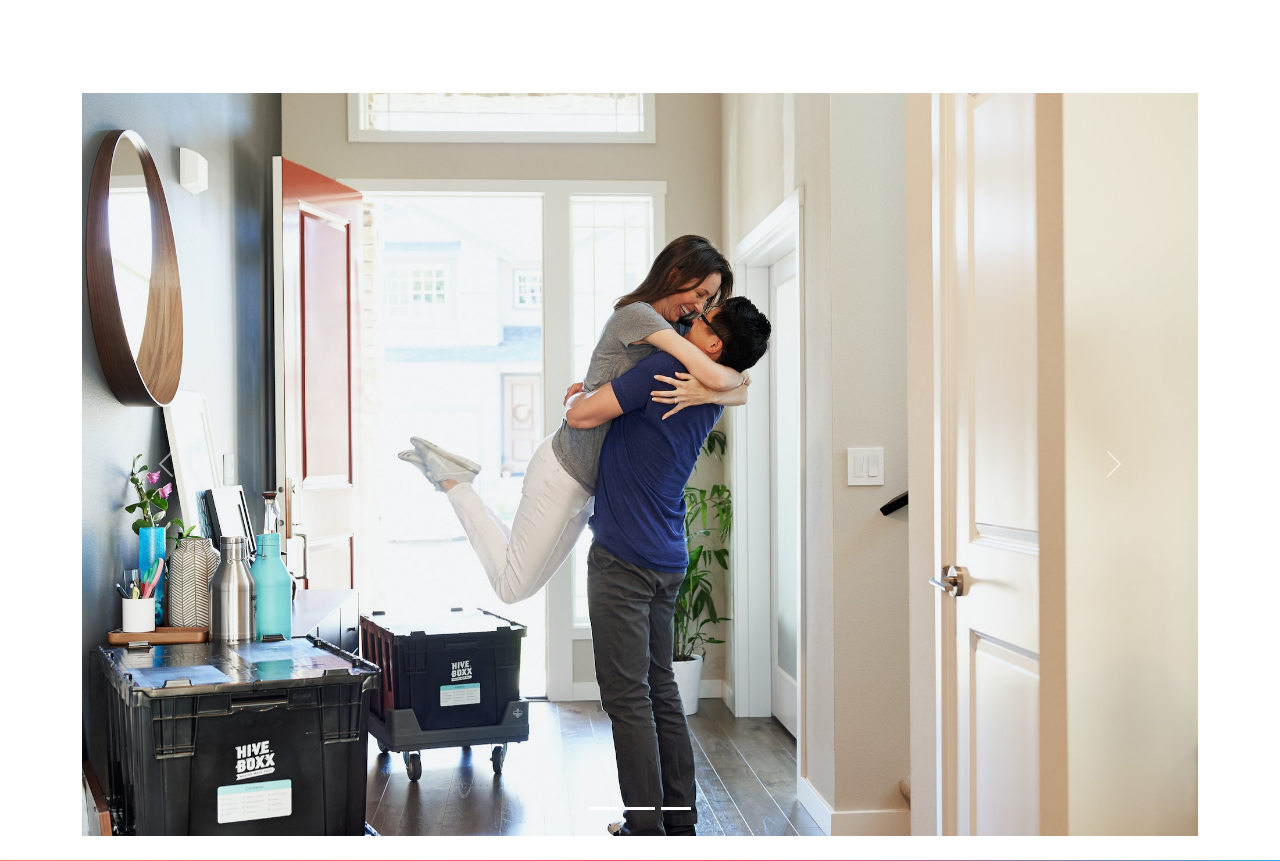
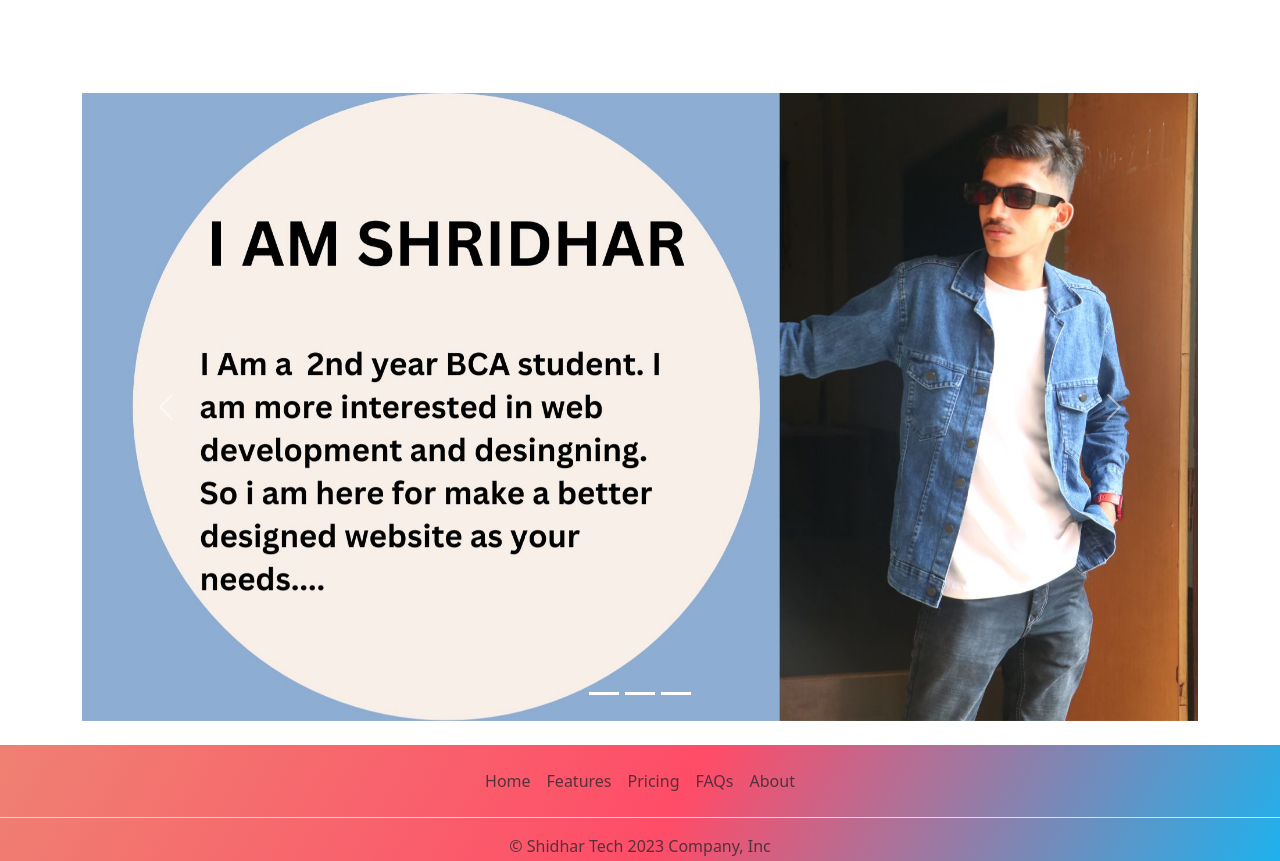
Before and after one commit to shridhar618/bootstrap-portfolio, a plain HTML site: page index.html in a window 1280 px wide. Shown: the part 1149-2010 px from the top of the page. Drawn offline with nearby package versions, Linux system fonts and the light colour scheme; files whose address does not match are found by name.

Commit message:
Update index.html

```diff
--- a/index.html
+++ b/index.html
@@ -141,7 +141,7 @@
   </div>
   <div class="carousel-inner">
     <div class="carousel-item active">
-      <img src="./couple.jpg"  class="d-block w-100" alt="couple">
+      <img src="./about-me.jpg"  class="d-block w-100" alt="couple">
     </div>
     <div class="carousel-item">
       <img src="./shridhar.JPG" height="750px" class="d-block w-100" alt="dog">
```
